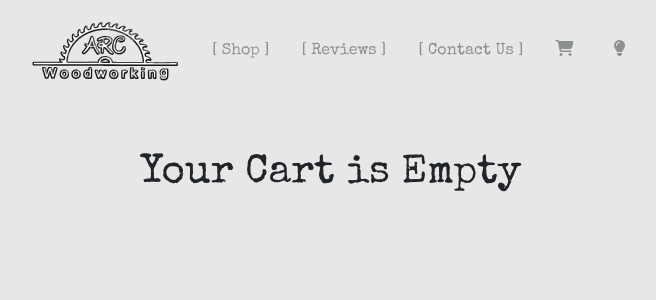
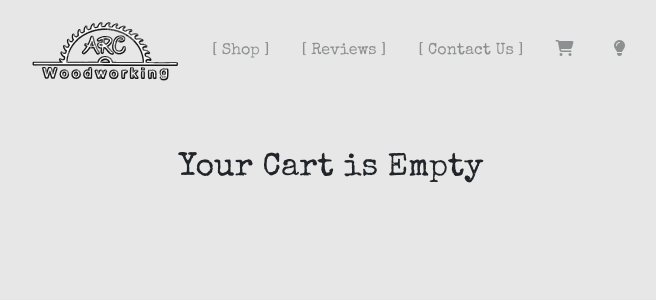
Before and after one commit to oddsquash/arc-store, a React (Create React App) app: page /cart in a window 1280 px wide. Shown: the top 300 px of the page, without its empty margins (309-965 px from the left). Built offline with nearby package versions, Linux system fonts and the light colour scheme.

Commit message:
fix: some style adjustments

```diff
--- a/src/App.css
+++ b/src/App.css
@@ -182,7 +182,7 @@ button:focus {
 
 /* Contact Us page */
 .contact-col {
-  margin: 2rem auto;
+  margin: auto;
   padding: auto;
   width: 40%;
   height: 100vh;
--- a/src/components/Cart/CartItem.js
+++ b/src/components/Cart/CartItem.js
@@ -10,7 +10,7 @@ export default function CartItem({ item, value }) {
         <img
           src={img}
           style={{ width: "15rem", height: 'auto' }}
-          className="img-fluid"
+          className="img-fluid rounded"
           alt="product"
         />
         <span className="d-none d-lg-block cart-item-details">{title}</span>
--- a/src/components/Cart/EmptyCart.js
+++ b/src/components/Cart/EmptyCart.js
@@ -3,9 +3,9 @@ import React from "react";
 export default function EmptyCart() {
   return (
     <div>
-      <div className="row mt-5">
-        <div className="col-10 mx-auto text-center cart dark-mode-title">
-          <h1>Your Cart is Empty</h1>
+      <div className="mt-5" style={{ maxWidth: '100%'}}>
+        <div className="col-8 mx-auto text-center dark-mode-title">
+          <h2>Your Cart is Empty</h2>
         </div>
       </div>
     </div>
--- a/src/components/Contact.js
+++ b/src/components/Contact.js
@@ -2,7 +2,7 @@ import React from "react";
 
 export default function Contact() {
   return (
-    <div className="container">
+    <div className="container full-screen">
       <div className="row">
         <div className="contact-col">
           <div className="card contact">
--- a/src/components/Navbar.js
+++ b/src/components/Navbar.js
@@ -24,7 +24,7 @@ export default function Navbar(props) {
           return (
             <>
               {/* Begin Mobile Menu */}
-              <div className="mobile-menu">
+              <div className="mobile-menu pt-4">
                 <img src={logo} id="logo" alt="logo" />
                 <Button
                   aria-controls="simple-menu"
--- a/src/components/Product.js
+++ b/src/components/Product.js
@@ -17,7 +17,7 @@ export default class Product extends Component {
     });
 
     return (
-      <div className="col-lg-6 col-12 mt-5">
+      <div className="col-lg-6 col-12 mb-5">
         <div className="card product">
           <ProductConsumer>
             {value =>
--- a/src/components/Shop.js
+++ b/src/components/Shop.js
@@ -35,7 +35,7 @@ export default class Shop extends Component {
     return (
       <>
         {isLoading && <Loading />}
-        <div className="py-5 shop">
+        <div className="full-screen">
           <div className="container">
             <div className="row">
               <ProductConsumer>
```
